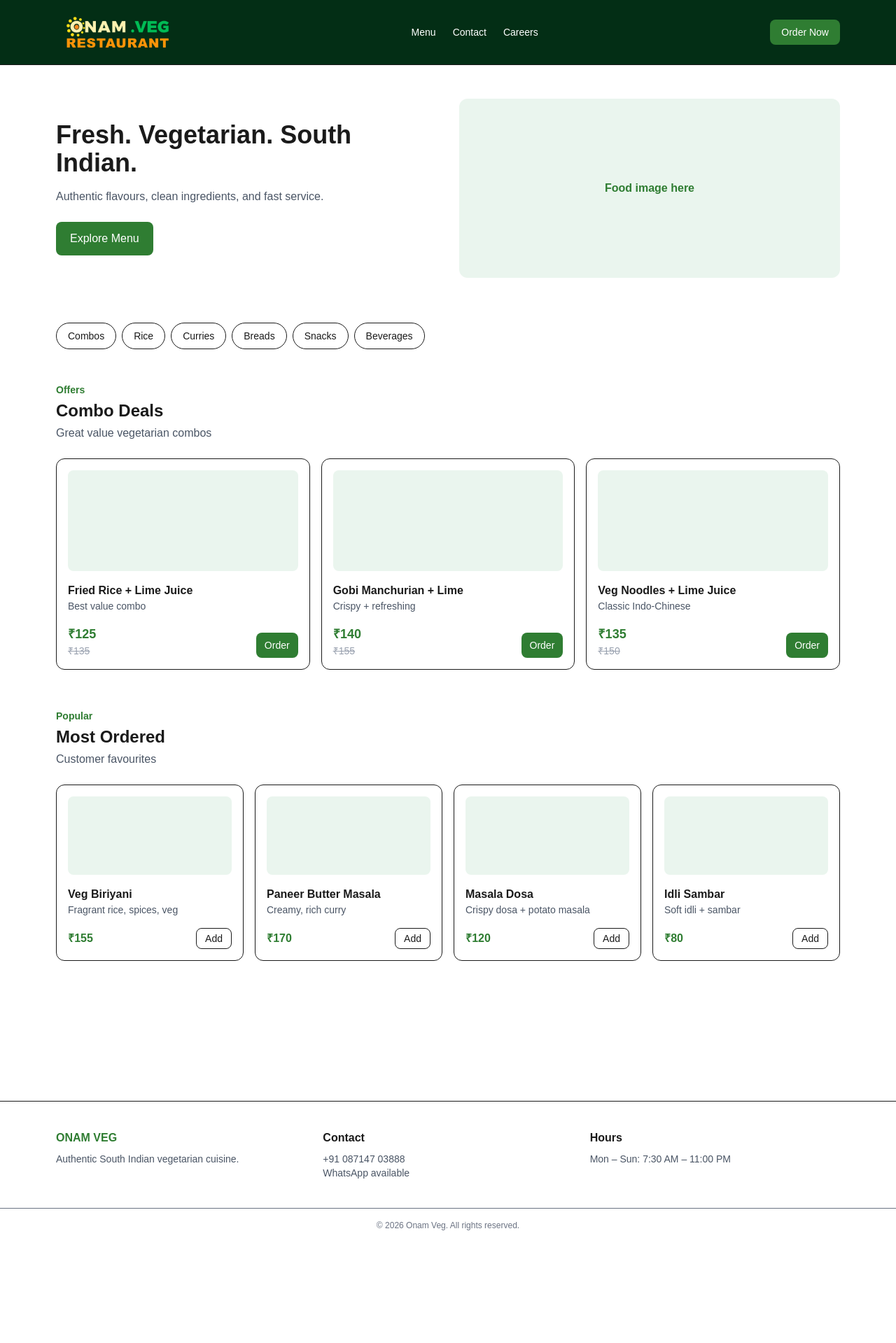
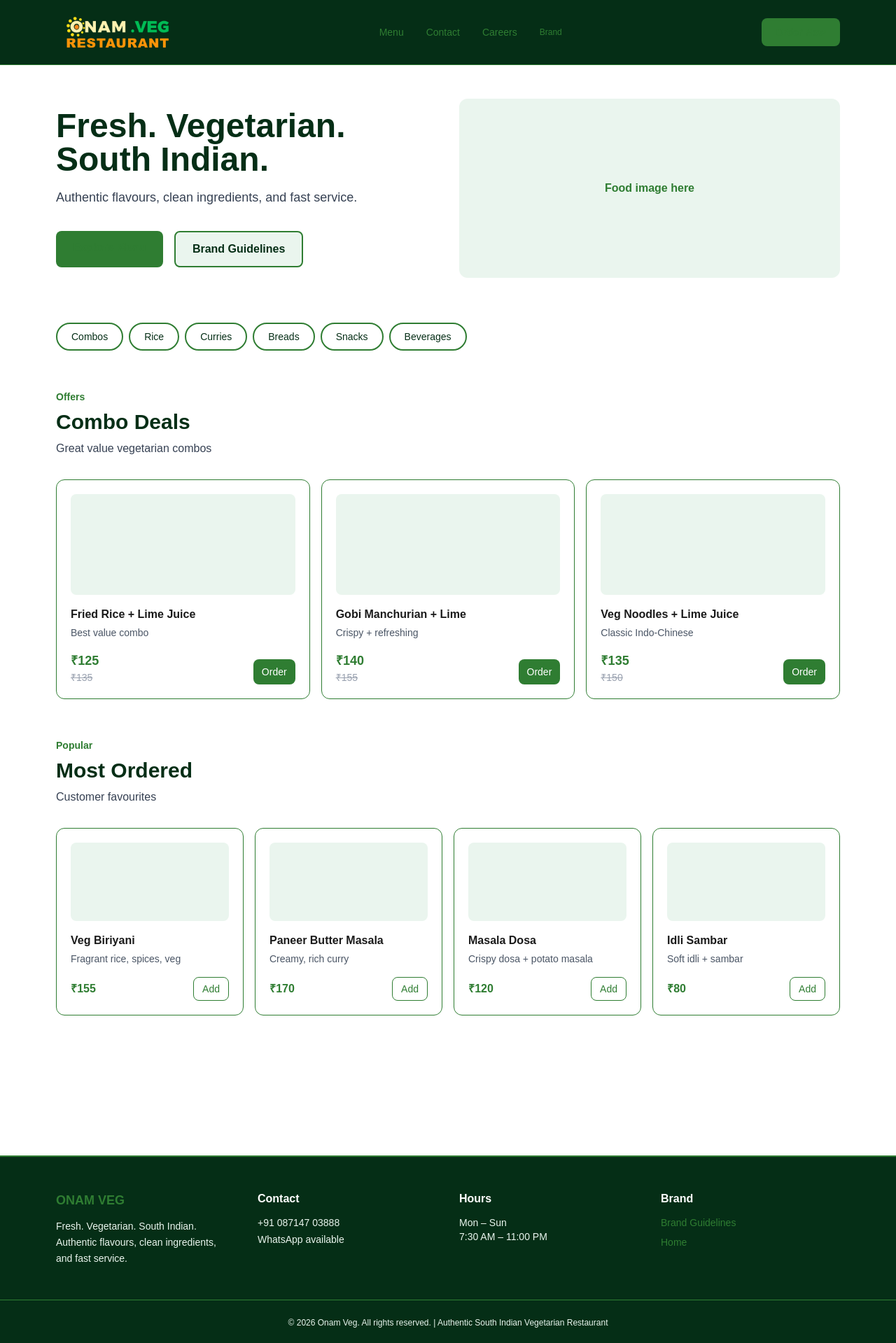
Before and after one commit to rjuna72/onamveg, a Next.js app: page / in a window 1280 px wide. Shown: the top 1919 px of the page at 70% size. Before the commit the page ends 1775 px from the top, so only its background shows below. Built offline with nearby package versions, Linux system fonts and the light colour scheme.

Commit message:
“ar”

```diff
--- a/app/globals.css
+++ b/app/globals.css
@@ -1,34 +1,62 @@
 @import "tailwindcss";
 
+/* Onam Veg Brand Colors */
 :root {
+  /* Primary Colors */
+  --brand-forest-green: #2F7D32;
+  --brand-obsidian-black: #052E16;
+  --brand-pure-white: #FFFFFF;
+  --brand-chalk-white: #EAF5EE;
+  --brand-text-dark: #1A1A1A;
+
+  /* Legacy vars for compatibility */
   --background: #ffffff;
-  --foreground: #171717;
+  --foreground: #1a1a1a;
 }
 
 @theme inline {
   --color-background: var(--background);
   --color-foreground: var(--foreground);
-  --font-sans: var(--font-geist-sans);
-  --font-mono: var(--font-geist-mono);
+  --font-sans: "Arial", "Helvetica", sans-serif;
+  --font-mono: monospace;
 }
 
 @media (prefers-color-scheme: dark) {
   :root {
-    --background: #0a0a0a;
-    --foreground: #ededed;
+    --background: #052E16;
+    --foreground: #EAF5EE;
   }
 }
 
 body {
-  background: var(--background);
-  color: var(--foreground);
-  font-family: Arial, Helvetica, sans-serif;
+  background: var(--brand-pure-white);
+  color: var(--brand-text-dark);
+  font-family: "Arial", "Helvetica", sans-serif;
+  -webkit-font-smoothing: antialiased;
+  -moz-osx-font-smoothing: grayscale;
 }
 
 html, body {
-  background: #ffffff;
-  color: #1a1a1a;
+  background: var(--brand-pure-white);
+  color: var(--brand-text-dark);
 }
+
+/* Brand Typography */
+h1, h2, h3, h4, h5, h6 {
+  font-weight: 600;
+  color: var(--brand-text-dark);
+  font-family: "Arial", "Helvetica", sans-serif;
+}
+
+a {
+  color: var(--brand-forest-green);
+  text-decoration: none;
+}
+
+a:hover {
+  text-decoration: underline;
+}
+
 .banana-watermark {
   background-image: url("/banana-leaf-watermark.svg");
   background-repeat: repeat;
@@ -36,3 +64,20 @@ html, body {
   opacity: 0.07;
   pointer-events: none;
 }
+
+/* Brand Button Styles */
+.btn-primary {
+  background-color: var(--brand-forest-green);
+  color: var(--brand-pure-white);
+  border-radius: 0.5rem;
+  padding: 0.75rem 1.25rem;
+  font-weight: 600;
+  transition: all 0.3s ease;
+  border: none;
+  cursor: pointer;
+}
+
+.btn-primary:hover {
+  filter: brightness(0.9);
+  text-decoration: none;
+}
--- a/app/layout.tsx
+++ b/app/layout.tsx
@@ -6,8 +6,9 @@ import Script from "next/script";
 
 
 export const metadata = {
-  title: "Onam Veg",
-  description: "Authentic South Indian Vegetarian Restaurant",
+  title: "Onam Veg | Authentic South Indian Vegetarian Restaurant",
+  description: "Fresh. Vegetarian. South Indian. Authentic flavours, clean ingredients, and fast service. Traditional Kerala cuisine in Cherthala.",
+  keywords: "South Indian vegetarian, Kerala cuisine, Cherthala restaurant, vegetarian food",
 };
 
 export default function RootLayout({
--- a/app/page.tsx
+++ b/app/page.tsx
@@ -59,19 +59,24 @@ function Hero() {
     <section className="mx-auto max-w-6xl px-4 pt-12 pb-16">
       <div className="grid gap-8 md:grid-cols-2 items-center">
         <div>
-          <h1 className="text-4xl font-bold text-[#1a1a1a]">
+          <h1 className="text-5xl font-bold" style={{ color: "#052E16" }}>
             Fresh. Vegetarian. South Indian.
           </h1>
-          <p className="mt-4 text-gray-600">
+          <p className="mt-4 text-gray-700 text-lg leading-relaxed">
             Authentic flavours, clean ingredients, and fast service.
           </p>
-          <button className="mt-6 rounded-lg bg-[#2f7d32] px-5 py-3 text-white">
-            <a href="/menu">Explore Menu</a>
-          </button>
+          <div className="mt-8 flex gap-4">
+            <a href="/menu" className="rounded-lg px-6 py-3 text-white font-semibold transition-all hover:brightness-90" style={{ backgroundColor: "#2F7D32" }}>
+              Explore Menu
+            </a>
+            <a href="https://labs.google.com/pomelli/brand_book/9MX4AEzPw781u3FJ828O92" target="_blank" rel="noopener noreferrer" className="rounded-lg px-6 py-3 font-semibold transition-all" style={{ backgroundColor: "#EAF5EE", color: "#052E16", border: "2px solid #2F7D32" }}>
+              Brand Guidelines
+            </a>
+          </div>
         </div>
 
-        <div className="h-64 rounded-xl bg-[#eaf5ee] flex items-center justify-center">
-          <span className="text-[#2f7d32] font-semibold">
+        <div className="h-64 rounded-xl flex items-center justify-center" style={{ backgroundColor: "#EAF5EE" }}>
+          <span className="font-semibold" style={{ color: "#2F7D32" }}>
             Food image here
           </span>
         </div>
@@ -82,11 +87,16 @@ function Hero() {
 
 function CategoryBar({ categories }: { categories: string[] }) {
   return (
-    <div className="mb-12 flex gap-2 overflow-x-auto">
+    <div className="mb-12 flex gap-2 overflow-x-auto pb-2">
       {categories.map((c) => (
         <button
           key={c}
-          className="rounded-full border px-4 py-2 text-sm hover:bg-[#eaf5ee]"
+          className="rounded-full px-5 py-2 text-sm font-medium whitespace-nowrap transition-all hover:bg-[#eaf5ee]"
+          style={{
+            border: "2px solid #2F7D32",
+            color: "#052E16",
+            backgroundColor: "transparent"
+          }}
         >
           {c}
         </button>
@@ -103,9 +113,9 @@ function Section({
 }: any) {
   return (
     <div className="mb-14">
-      <div className="text-sm font-semibold text-[#2f7d32]">{eyebrow}</div>
-      <h2 className="text-2xl font-bold mt-1">{title}</h2>
-      <p className="text-gray-600 mt-1 mb-6">{subtitle}</p>
+      <div className="text-sm font-semibold" style={{ color: "#2F7D32" }}>{eyebrow}</div>
+      <h2 className="text-3xl font-bold mt-2" style={{ color: "#052E16" }}>{title}</h2>
+      <p className="text-gray-700 mt-2 mb-8">{subtitle}</p>
       {children}
     </div>
   );
@@ -113,16 +123,16 @@ function Section({
 
 function OfferCard({ name, desc, price, oldPrice }: any) {
   return (
-    <div className="rounded-xl border p-4">
-      <div className="h-36 rounded-lg bg-[#eaf5ee] mb-4" />
-      <div className="font-semibold">{name}</div>
-      <div className="text-sm text-gray-600">{desc}</div>
+    <div className="rounded-xl border p-5 transition-all hover:shadow-lg" style={{ borderColor: "#2F7D32", backgroundColor: "#FFFFFF" }}>
+      <div className="h-36 rounded-lg mb-4" style={{ backgroundColor: "#EAF5EE" }} />
+      <div className="font-semibold text-[#1a1a1a]">{name}</div>
+      <div className="text-sm text-gray-600 mt-1">{desc}</div>
       <div className="mt-4 flex justify-between items-end">
         <div>
-          <div className="text-lg font-bold text-[#2f7d32]">{price}</div>
+          <div className="text-lg font-bold" style={{ color: "#2F7D32" }}>{price}</div>
           <div className="text-sm line-through text-gray-400">{oldPrice}</div>
         </div>
-        <button className="rounded-lg bg-[#2f7d32] px-3 py-2 text-white text-sm">
+        <button className="rounded-lg px-3 py-2 text-white text-sm font-medium transition-all hover:brightness-90" style={{ backgroundColor: "#2F7D32" }}>
           Order
         </button>
       </div>
@@ -132,13 +142,13 @@ function OfferCard({ name, desc, price, oldPrice }: any) {
 
 function MenuCard({ name, desc, price }: any) {
   return (
-    <div className="rounded-xl border p-4">
-      <div className="h-28 rounded-lg bg-[#eaf5ee] mb-4" />
-      <div className="font-semibold">{name}</div>
-      <div className="text-sm text-gray-600">{desc}</div>
+    <div className="rounded-xl border p-5 transition-all hover:shadow-lg" style={{ borderColor: "#2F7D32", backgroundColor: "#FFFFFF" }}>
+      <div className="h-28 rounded-lg mb-4" style={{ backgroundColor: "#EAF5EE" }} />
+      <div className="font-semibold text-[#1a1a1a]">{name}</div>
+      <div className="text-sm text-gray-600 mt-1">{desc}</div>
       <div className="mt-4 flex justify-between items-center">
-        <div className="font-bold text-[#2f7d32]">{price}</div>
-        <button className="rounded-lg border px-3 py-1 text-sm">
+        <div className="font-bold" style={{ color: "#2F7D32" }}>{price}</div>
+        <button className="rounded-lg border px-3 py-1.5 text-sm font-medium transition-all" style={{ borderColor: "#2F7D32", color: "#2F7D32" }}>
           Add
         </button>
       </div>
--- a/components/Footer.tsx
+++ b/components/Footer.tsx
@@ -1,30 +1,49 @@
+import Link from "next/link";
+
 export default function Footer() {
     return (
-      <footer className="border-t mt-20 bg-white">
-        <div className="mx-auto max-w-6xl px-4 py-10 grid gap-6 md:grid-cols-3">
+      <footer className="mt-20" style={{ backgroundColor: "#052E16", color: "#EAF5EE", borderTop: "2px solid #2F7D32" }}>
+        <div className="mx-auto max-w-6xl px-4 py-12 grid gap-8 md:grid-cols-4">
           <div>
-            <div className="font-bold text-[#2f7d32]">ONAM VEG</div>
-            <p className="mt-2 text-sm text-gray-600">
-              Authentic South Indian vegetarian cuisine.
+            <div className="font-bold text-[#2F7D32] text-lg">ONAM VEG</div>
+            <p className="mt-3 text-sm leading-relaxed">
+              Fresh. Vegetarian. South Indian. Authentic flavours, clean ingredients, and fast service.
             </p>
           </div>
 
           <div>
-            <div className="font-semibold">Contact</div>
-            <p className="mt-2 text-sm text-gray-600">+91 087147 03888</p>
-            <p className="text-sm text-gray-600">WhatsApp available</p>
+            <div className="font-semibold text-white mb-3">Contact</div>
+            <p className="text-sm">+91 087147 03888</p>
+            <p className="text-sm mt-1">WhatsApp available</p>
           </div>
 
           <div>
-            <div className="font-semibold">Hours</div>
-            <p className="mt-2 text-sm text-gray-600">
-              Mon – Sun: 7:30 AM – 11:00 PM
+            <div className="font-semibold text-white mb-3">Hours</div>
+            <p className="text-sm">
+              Mon – Sun<br />7:30 AM – 11:00 PM
             </p>
+          </div>
+
+          <div>
+            <div className="font-semibold text-white mb-3">Brand</div>
+            <a
+              href="https://labs.google.com/pomelli/brand_book/9MX4AEzPw781u3FJ828O92"
+              target="_blank"
+              rel="noopener noreferrer"
+              className="text-sm text-[#2F7D32] hover:text-white transition-colors block"
+            >
+              Brand Guidelines
+            </a>
+            <Link href="/" className="text-sm text-[#2F7D32] hover:text-white transition-colors block mt-2">
+              Home
+            </Link>
           </div>
         </div>
 
-        <div className="border-t py-4 text-center text-xs text-gray-500">
-          © {new Date().getFullYear()} Onam Veg. All rights reserved.
+        <div className="border-t" style={{ borderColor: "#2F7D32" }}>
+          <div className="mx-auto max-w-6xl px-4 py-6 text-center text-xs" style={{ color: "#EAF5EE" }}>
+            © {new Date().getFullYear()} Onam Veg. All rights reserved. | Authentic South Indian Vegetarian Restaurant
+          </div>
         </div>
       </footer>
     );
--- a/components/Navbar.tsx
+++ b/components/Navbar.tsx
@@ -3,11 +3,11 @@ import Link from "next/link";
 
 export default function Navbar() {
   return (
-    <header className="sticky top-0 z-50 border-b bg-green-950">
+    <header className="sticky top-0 z-50 border-b" style={{ backgroundColor: "#052E16", borderColor: "#2F7D32" }}>
       <div className="mx-auto flex max-w-6xl items-center justify-between px-4 py-6">
 
         {/* Logo */}
-        <Link href="/" className="relative h-11 w-44 overflow-hidden">
+        <Link href="/" className="relative h-11 w-44 overflow-hidden hover:opacity-80 transition-opacity">
           <Image
             src="/logo.png"
             alt="Onam Veg Logo"
@@ -17,26 +17,33 @@ export default function Navbar() {
           />
         </Link>
 
-
-
-
         {/* Navigation */}
-        <nav className="flex items-center gap-6 text-sm">
-          <Link href="/menu" className="text-white hover:text-[#2f7d32]">
+        <nav className="flex items-center gap-8 text-sm">
+          <Link href="/menu" className="text-white hover:text-[#2F7D32] transition-colors font-medium">
             Menu
           </Link>
-          <Link href="/contact" className="text-white hover:text-[#2f7d32]">
+          <Link href="/contact" className="text-white hover:text-[#2F7D32] transition-colors font-medium">
             Contact
           </Link>
-          <Link href="/careers" className="text-white hover:text-[#2f7d32]">
+          <Link href="/careers" className="text-white hover:text-[#2F7D32] transition-colors font-medium">
             Careers
           </Link>
+          <a
+            href="https://labs.google.com/pomelli/brand_book/9MX4AEzPw781u3FJ828O92"
+            target="_blank"
+            rel="noopener noreferrer"
+            className="text-white hover:text-[#2F7D32] transition-colors font-medium text-xs"
+            title="Brand Guidelines"
+          >
+            Brand
+          </a>
         </nav>
 
         {/* CTA */}
         <Link
           href="/contact"
-          className="rounded-lg bg-[#2f7d32] px-4 py-2 text-sm text-white hover:brightness-95"
+          className="rounded-lg px-5 py-2.5 text-sm font-semibold text-white transition-all hover:brightness-90"
+          style={{ backgroundColor: "#2F7D32" }}
         >
           Order Now
         </Link>
```
Lines whose indentation alone changed are shown as unchanged.
